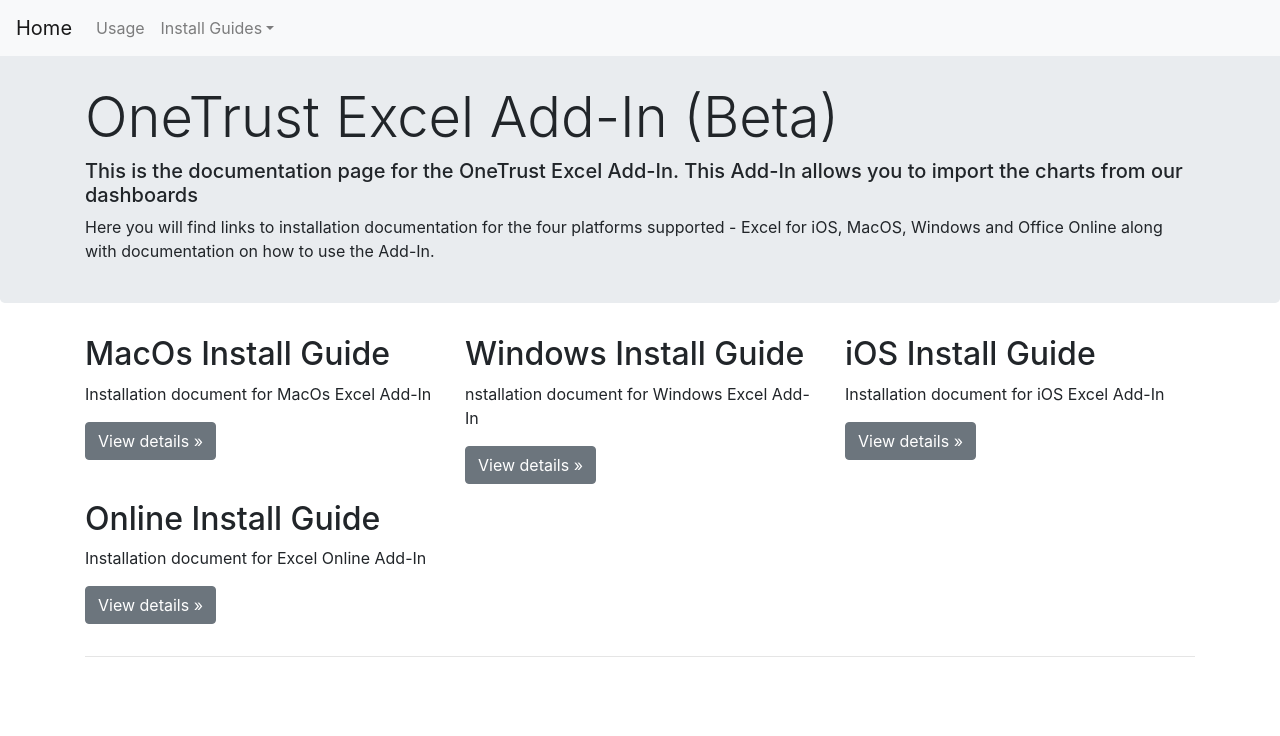
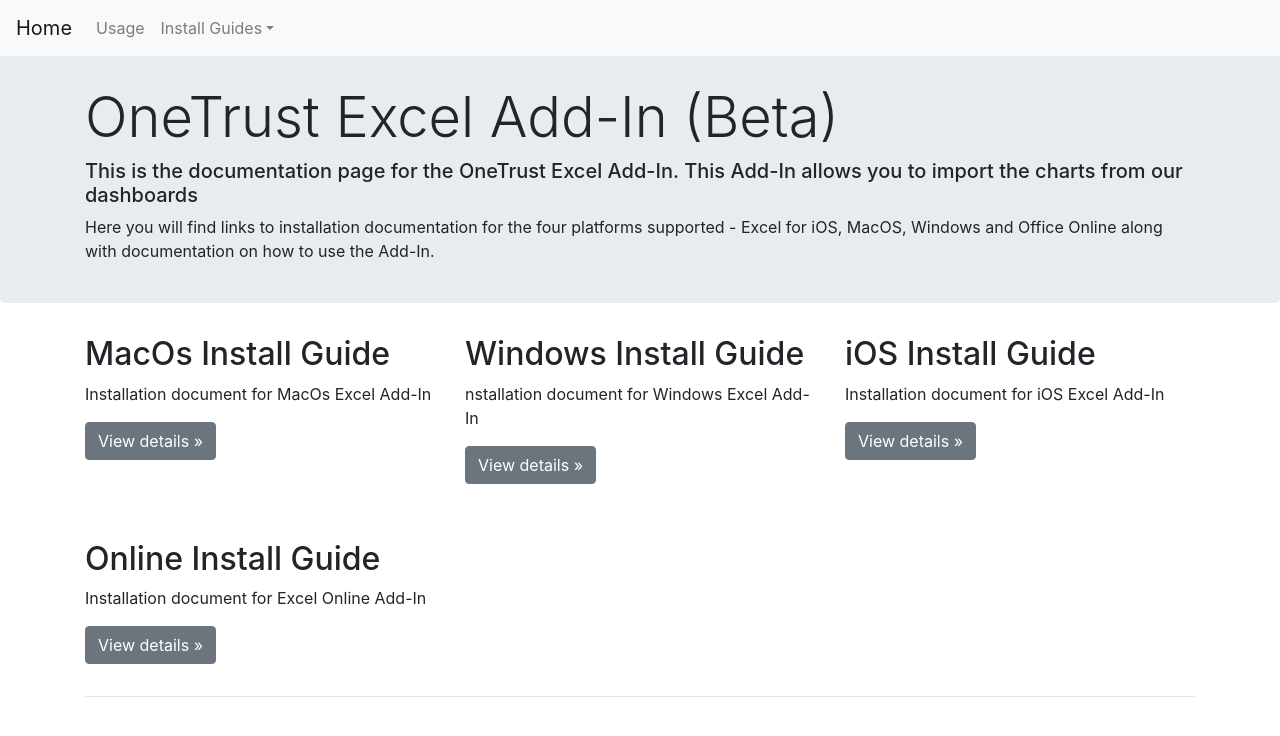
Before and after one commit to leonletto/OTCharts, a website: page src/pages/index.html in a window 1280 px wide. Drawn offline with nearby package versions, Linux system fonts and the light colour scheme.

Commit message:
fixed index appearance

```diff
--- a/src/pages/index.html
+++ b/src/pages/index.html
@@ -78,7 +78,7 @@
                 <p>Installation document for iOS Excel Add-In</p>
                 <p><a class="btn btn-secondary" href="./ios.html" role="button">View details &raquo;</a></p>
             </div>
-            <div class="col-md-4">
+            <div class="col-md-4" style="padding-top: 40px;">
                 <h2>Online Install Guide</h2>
                 <p>Installation document for Excel Online Add-In</p>
                 <p><a class="btn btn-secondary" href="ExcelOnline.html" role="button">View details &raquo;</a></p>
```
